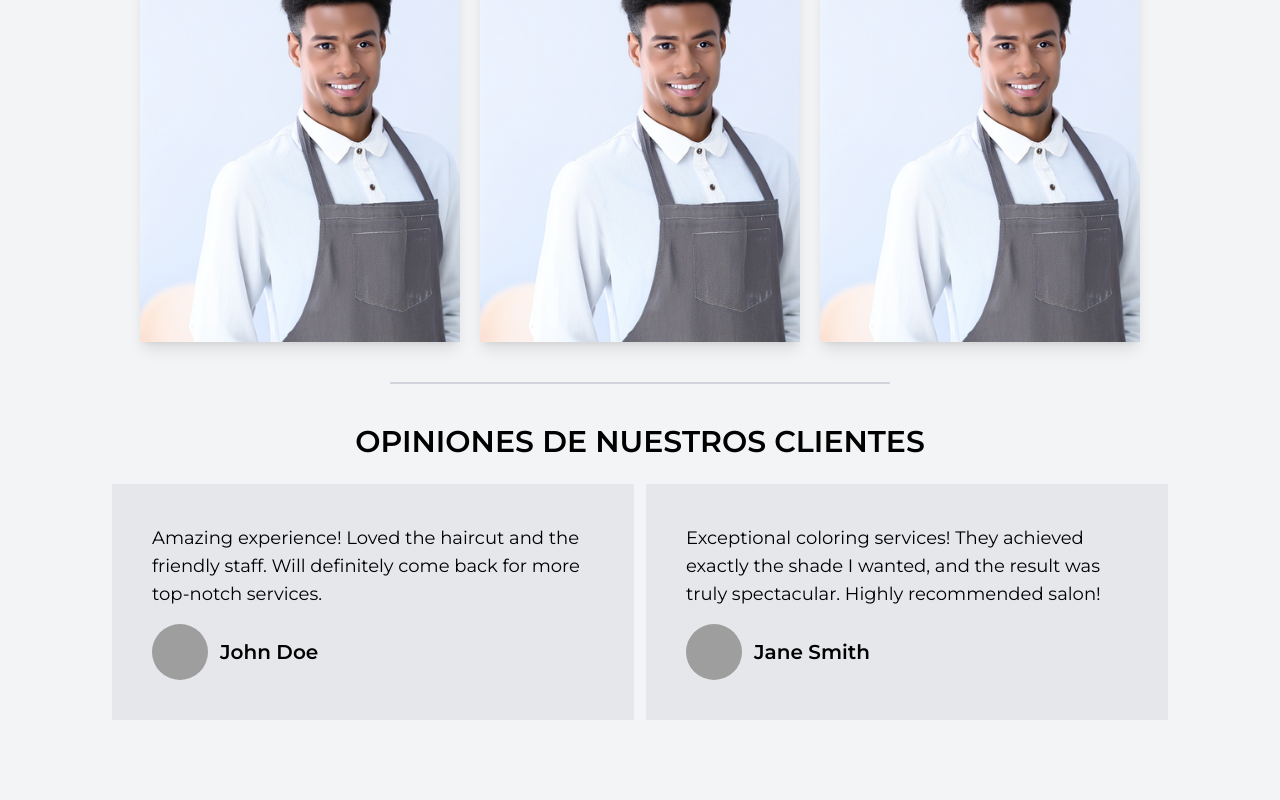
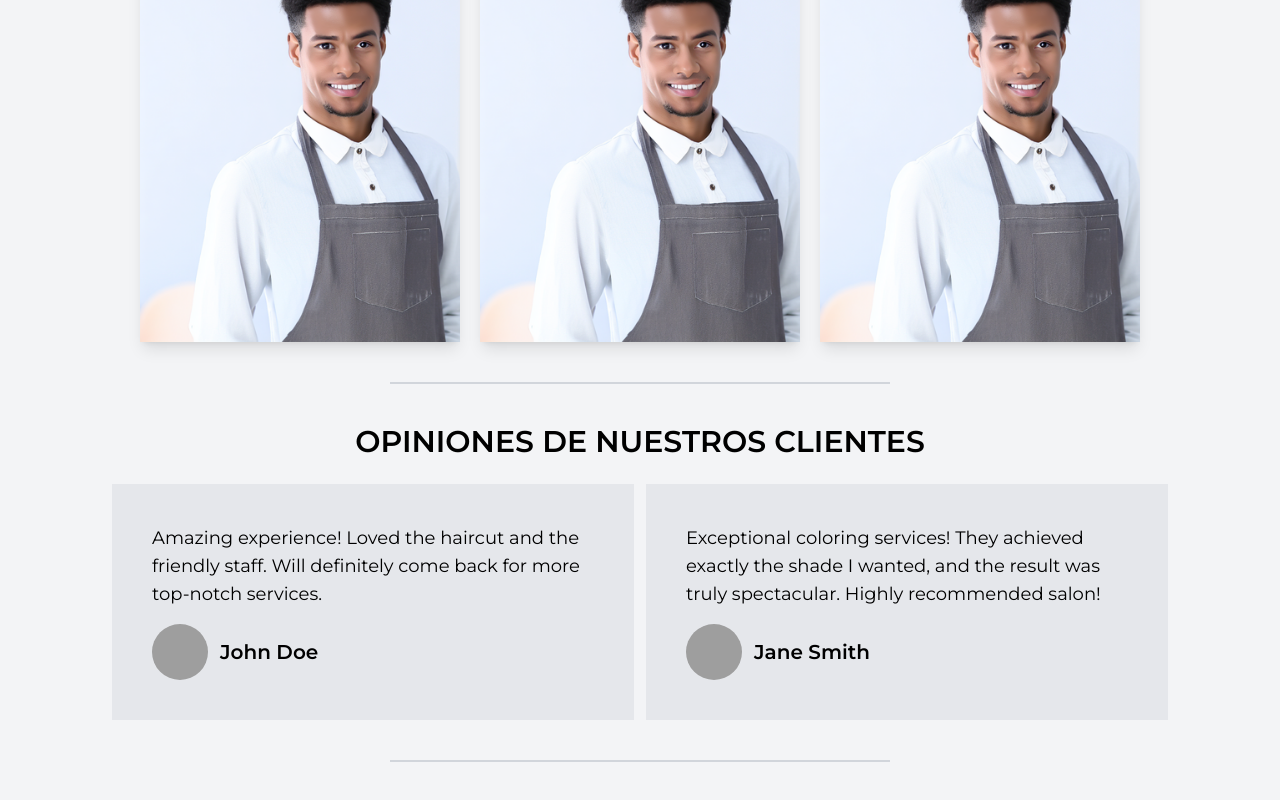
Before and after one commit to JuanPrato/turnitos, a Next.js app: page / in a window 1280 px wide. Shown: the part 2247-3047 px from the top of the page. Built offline with nearby package versions, Linux system fonts and the light colour scheme; grey boxes are pictures that could not be loaded.

Commit message:
add quotes separator

```diff
--- a/src/app/Quotes.tsx
+++ b/src/app/Quotes.tsx
@@ -1,5 +1,6 @@
 import { SectionTitle } from "@/components/Font";
 import QuoteCard from "@/components/QuoteCard";
+import { Separator } from "@/components/Utils";
 
 const QUOTES: { name: string, review: string }[] = [
   {
@@ -15,6 +16,7 @@ const QUOTES: { name: string, review: string }[] = [
 export default function Quotes() {
 
   return (
+    <>
       <section className="py-10">
         <SectionTitle text="OPINIONES DE NUESTROS CLIENTES" />
         <div className="grid grid-cols-2 gap-3 mt-6 px-28">
@@ -23,5 +25,7 @@ export default function Quotes() {
           }
         </div>
       </section>
+      <Separator />
+    </>
   );
 }
```
Lines whose indentation alone changed are shown as unchanged.
